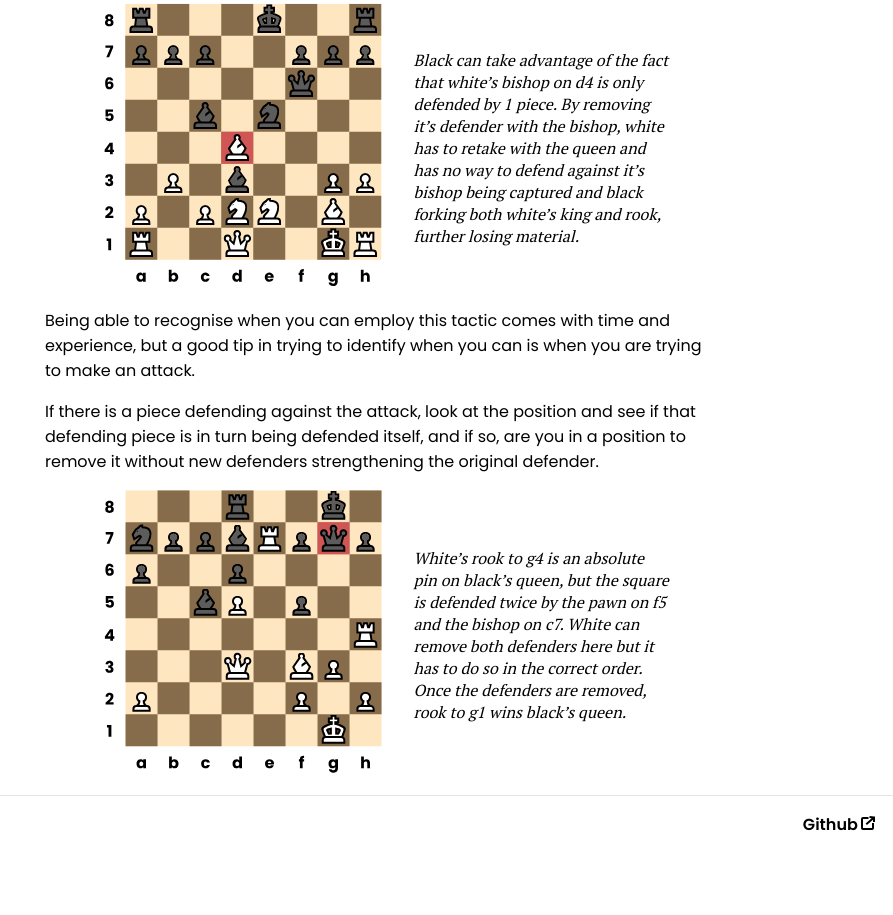
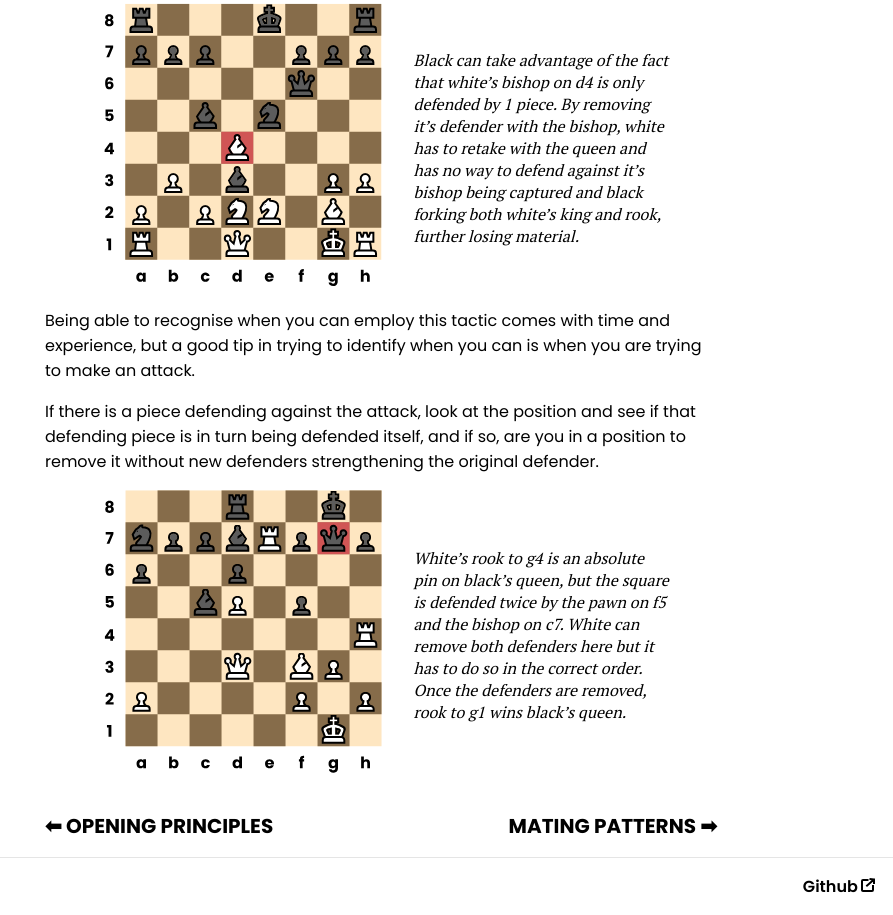
Before and after one commit to arlandfran/the-beginners-gambit, a plain HTML site: page tactics.html in a window 1280 px wide. Shown: the part 5663-6578 px from the top of the page, without its empty margins (387-1280 px from the left). Before the commit the page ends 6516 px from the top, so only its background shows below. Drawn offline with Linux system fonts and the light colour scheme.

Commit message:
added page nav links

```diff
--- a/tactics.html
+++ b/tactics.html
@@ -321,6 +321,10 @@
                         </figure>
                     </div>
                 </section>
+                <div class="page-nav-links">
+                    <a href="opening-principles.html" class="page-link">⬅ Opening Principles</a>
+                    <a href="mating-patterns.html" class="page-link">Mating Patterns ➡</a>
+                </div>
             </article>
         </main>
 
```
Also changed, not shown: mating-patterns.html (added).
